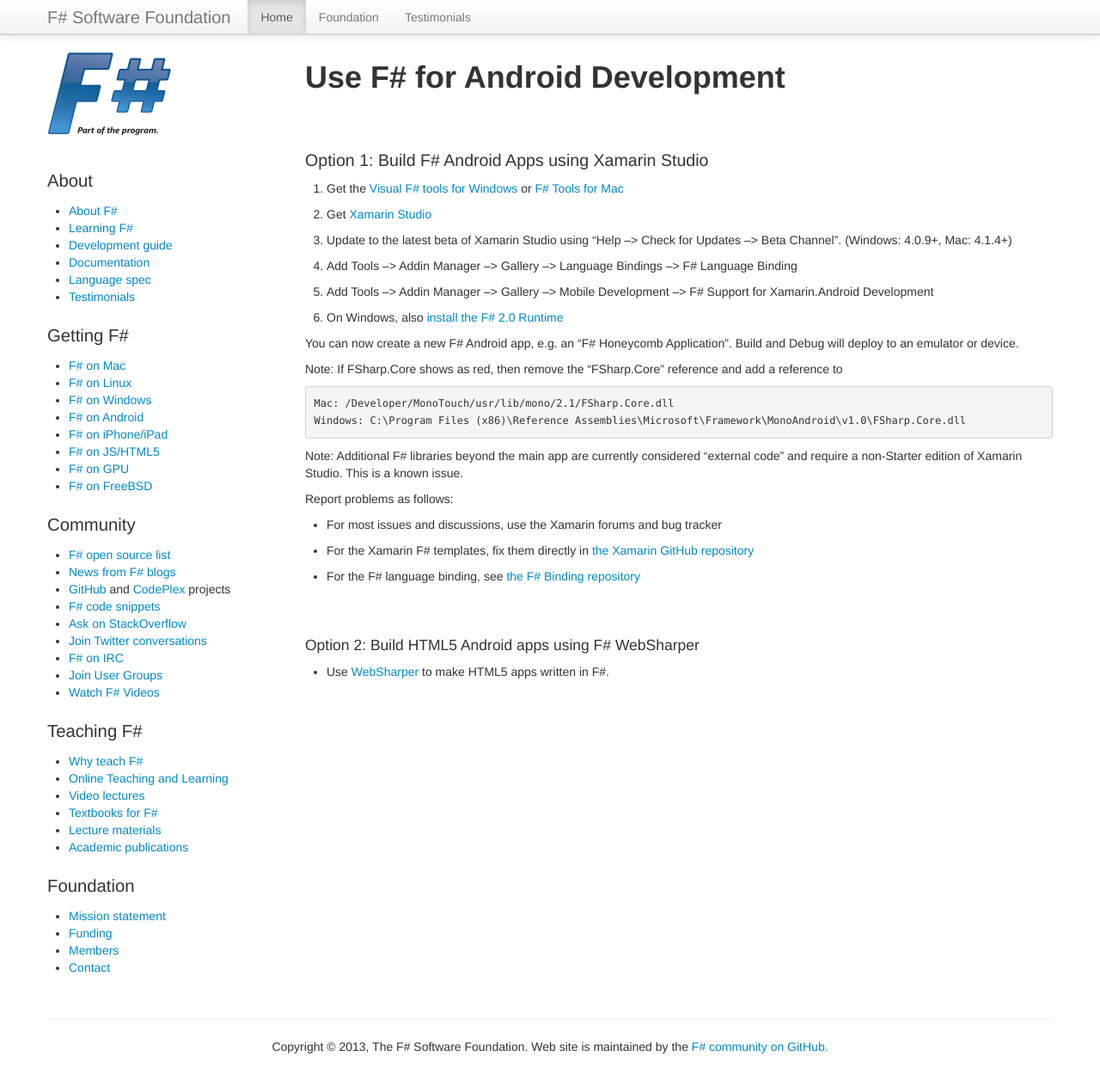
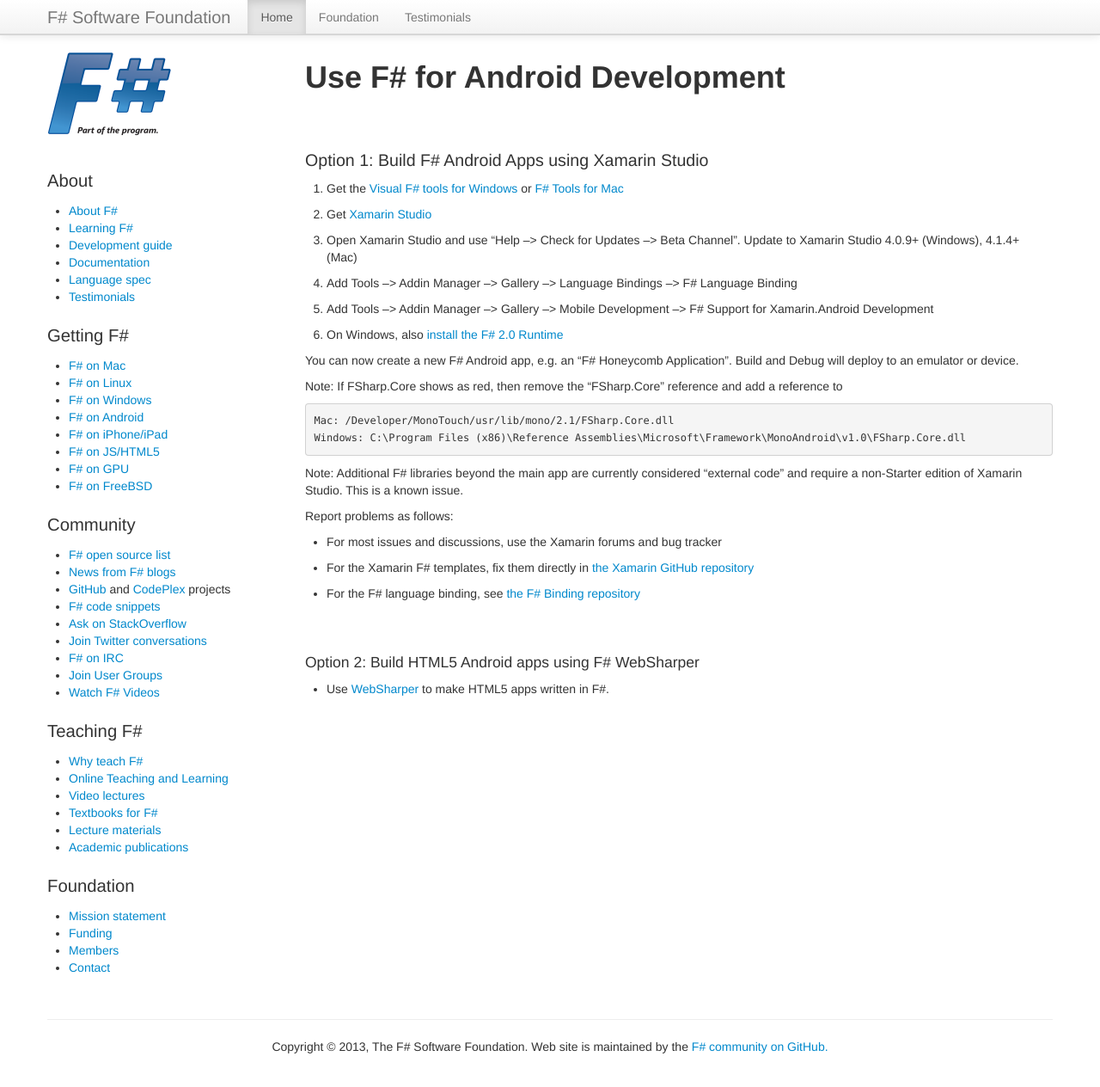
Before and after one commit to fsharp/fsharp.org, a Jekyll site: the page built from use/android/index.md, in a window 1280 px wide and 1277 px high. Shown: the top 1264 px of the window at 86% size. Built offline with Jekyll 4.4.1, drawn with Linux system fonts in a browser that asks for light colours; nearby versions of some CDN libraries; some web fonts are replaced; comment, search, counter and statistics services are not loaded.

Commit message:
Update index.md

```diff
--- a/use/android/index.md
+++ b/use/android/index.md
@@ -8,7 +8,7 @@
 
 1. Get the [Visual F# tools for Windows](/use/windows) or [F# Tools for Mac](/use/mac)
 2. Get [Xamarin Studio](http://xamarin.com/download)
-3. Update to the latest beta of Xamarin Studio using "Help --> Check for Updates --> Beta Channel".  (Windows: 4.0.9+, Mac: 4.1.4+)
+3. Open Xamarin Studio and use "Help --> Check for Updates --> Beta Channel". Update to Xamarin Studio 4.0.9+ (Windows), 4.1.4+ (Mac)
 3. Add Tools --> Addin Manager --> Gallery --> Language Bindings --> F# Language Binding
 4. Add Tools --> Addin Manager --> Gallery --> Mobile Development --> F# Support for Xamarin.Android Development
 5. On Windows, also [install the F# 2.0 Runtime](http://www.microsoft.com/en-us/download/details.aspx?id=13450)
```
